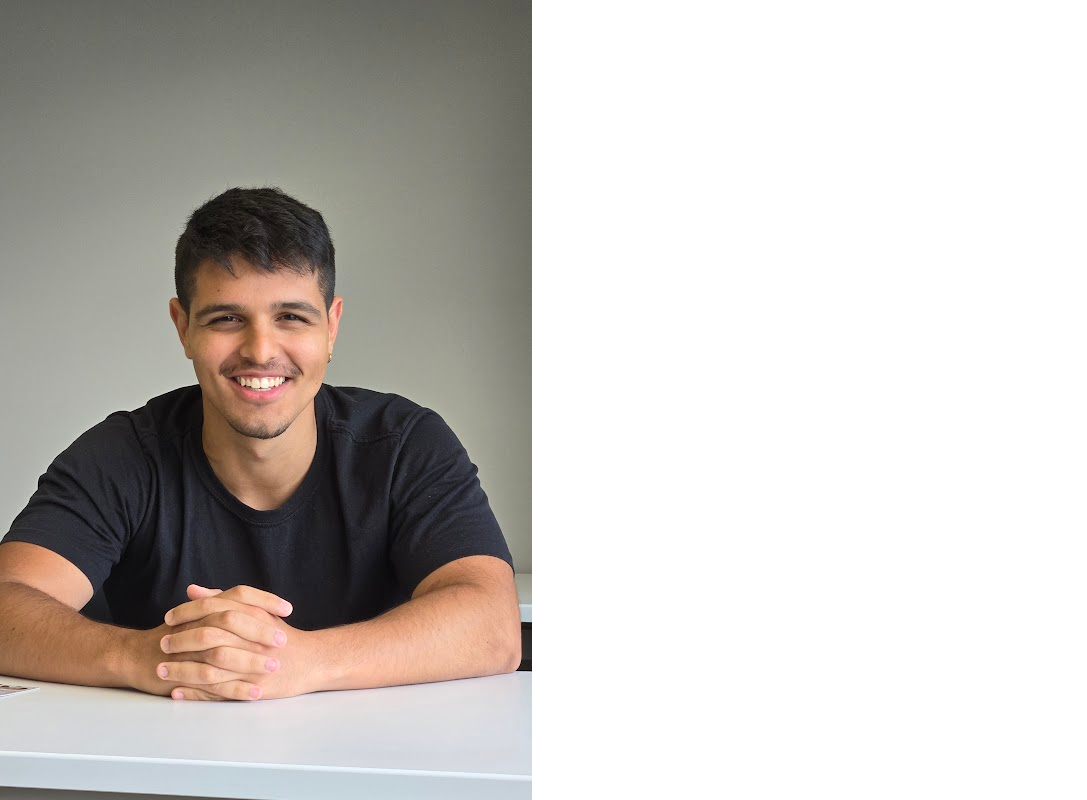
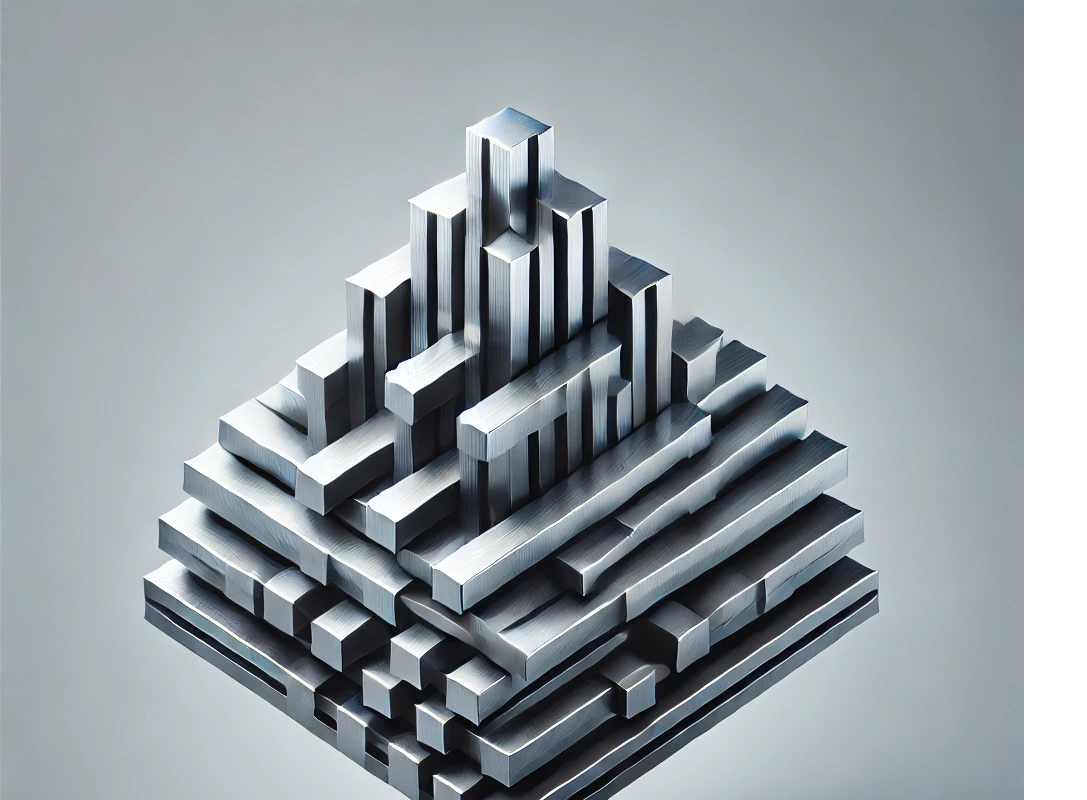
Before and after one commit to arthrduarte/newsletter, a React (Vite) app: page / in a window 1280 px wide. Shown: the top 800 px of the page, without its empty margins (0-1087 px from the left). Built offline with nearby package versions, Linux system fonts and the light colour scheme.

Commit message:
add style to steel stacker's image

```diff
--- a/src/App.tsx
+++ b/src/App.tsx
@@ -4,10 +4,10 @@ import SignUp from './components/SignUp'
 function App() {
   return (
     <div className='flex flex-col lg:flex-row'>
-      <div className='w-1/2 text-center'>
+      <div className='w-1/3 text-center'>
         <Image />
       </div>
-      <div className='w-1/2 text-center'>
+      <div className='w-2/3 text-center'>
         <SignUp />
       </div>
     </div>
--- a/src/components/Image.tsx
+++ b/src/components/Image.tsx
@@ -1,7 +1,7 @@
 export default function Image() {
     return (
         <>
-            <img src="src/assets/20240717_191142.jpg" className='w-full' alt="" />
+            <img src="src/assets/Logo.webp" className='w-full h-svh object-cover' alt="Steel Stacker's image" />
         </>
     )
 }
```
Also changed, not shown: src/assets/20240717_191142.jpg (deleted), src/assets/Logo.webp (added).
